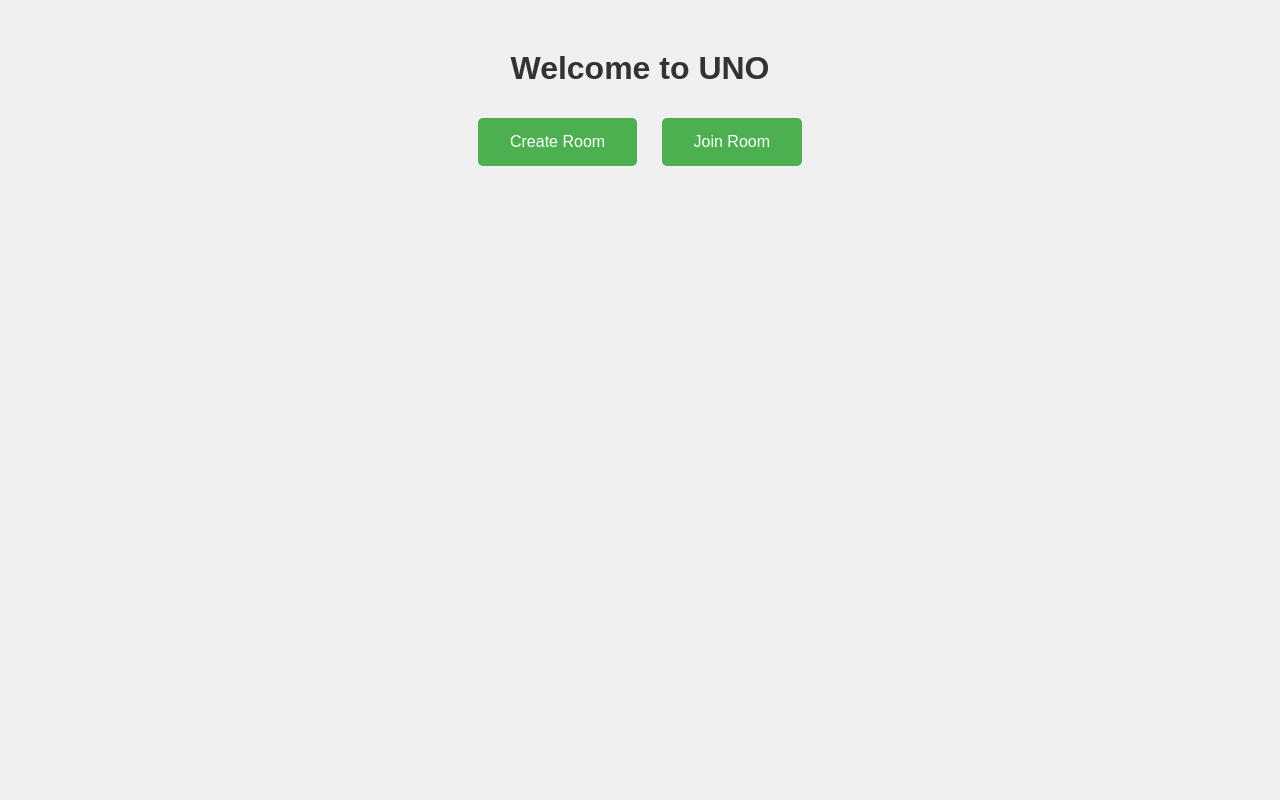
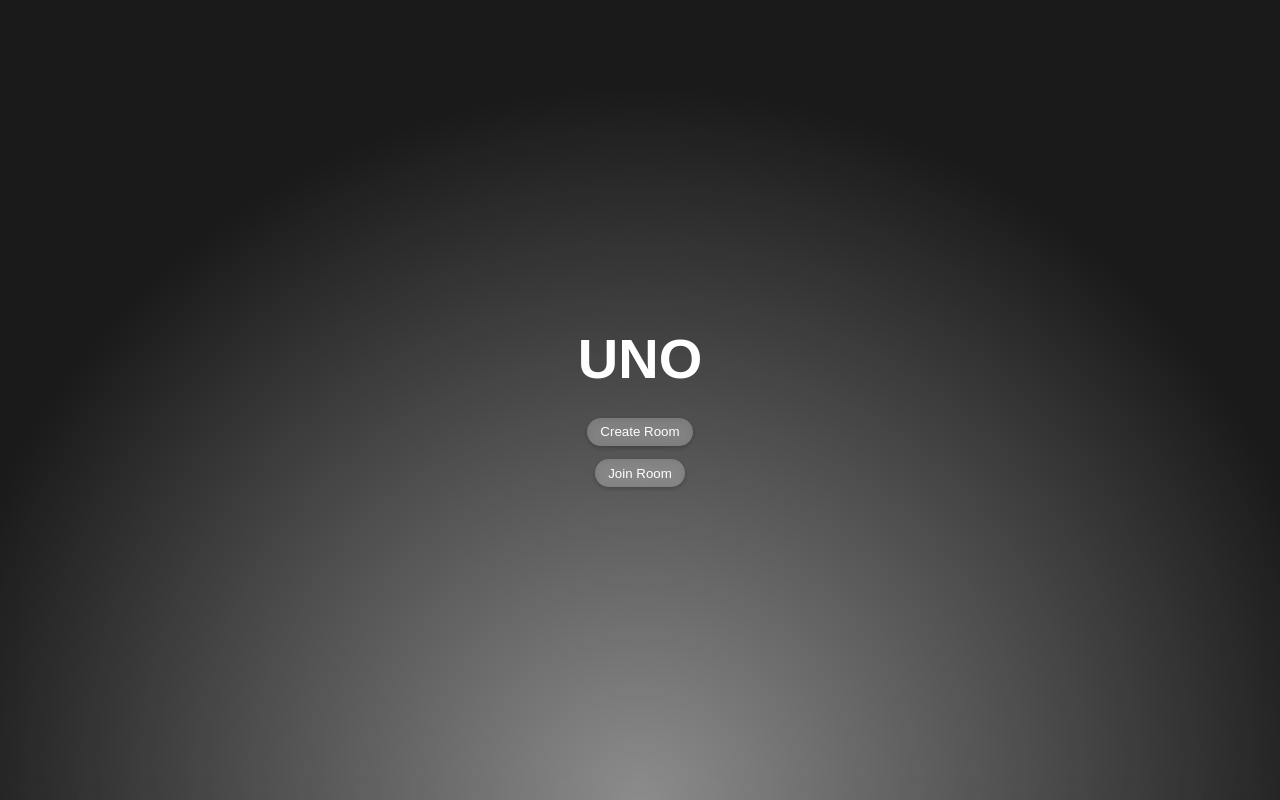
Before and after one commit to nasubh461/UNO_No_Mercy_test, a Flask app: page / in a window 1280 px wide. Run offline with Flask 3, Linux system fonts and the light colour scheme.

Commit message:
re-design the landing page

```diff
--- /dev/null
+++ b/static/css/main.css
@@ -0,0 +1,121 @@
+body {
+    background: black;
+    margin: 0;
+    padding: 0;
+    font-family: Arial, sans-serif;
+    color: white;
+    font-size: clamp(16px, 2.5vw, 24px); /* Increased base font size */
+}
+
+.background-glow {
+    position: fixed;
+    top: 0;
+    left: 0;
+    width: 100vw;
+    height: 100vh;
+    background: radial-gradient(circle at bottom, rgba(255, 255, 255, 0.5) 0%, transparent 70%);
+    z-index: -1;
+}
+
+.content-wrapper {
+    position: relative;
+    width: 100vw;
+    height: 100vh;
+    overflow: hidden;
+}
+
+.section {
+    position: absolute;
+    width: 100%;
+    height: 100%;
+    display: flex;
+    flex-direction: column;
+    justify-content: center;
+    align-items: center;
+    background: rgba(255, 255, 255, 0.1);
+    backdrop-filter: blur(10px);
+    transition: transform 0.5s ease;
+}
+
+.section.active {
+    transform: translateX(0);
+}
+
+.section.left {
+    transform: translateX(-100%);
+}
+
+.section.right {
+    transform: translateX(100%);
+}
+
+.form-container {
+    width: 100%;
+    max-width: 400px;
+    padding: 20px;
+    box-sizing: border-box;
+    display: flex;
+    flex-direction: column;
+    align-items: center;
+}
+
+h1 {
+    font-size: clamp(28px, 6vw, 56px); /* Increased h1 font size */
+    margin: 20px;
+}
+
+h2 {
+    font-size: clamp(20px, 4vw, 40px); /* Increased h2 font size */
+    margin: 20px;
+}
+
+label, input[type="text"], button {
+    margin: 0.5em 0;
+}
+
+input[type="text"] {
+    width: 100%;
+    box-sizing: border-box;
+    padding: 0.5em;
+    background: rgba(255, 255, 255, 0.1);
+    border: 1px solid rgba(255, 255, 255, 0.3);
+    border-radius: 3px;
+    color: white;
+    margin: 0.5em 0;
+}
+
+button {
+    padding: 0.5em 1em; /* Padding scales with font size */
+    background: rgba(255, 255, 255, 0.2);
+    border: none;
+    border-radius: 999px; /* Makes buttons rounded (pill-shaped) */
+    backdrop-filter: blur(5px);
+    box-shadow: 0 2px 4px rgba(0, 0, 0, 0.2);
+    color: white;
+    cursor: pointer;
+    margin: 0.5em 0;
+}
+
+input[type="text"] {
+    background: rgba(255, 255, 255, 0.1);
+    border: 1px solid rgba(255, 255, 255, 0.3);
+    border-radius: 3px;
+    color: white;
+}
+
+.error-message {
+    position: fixed;
+    top: 20px;
+    left: 50%;
+    transform: translateX(-50%);
+    background: rgba(255, 0, 0, 0.2); /* Red-tinted glass effect */
+    backdrop-filter: blur(5px);       /* Glassmorphism blur */
+    border: 1px solid rgba(255, 0, 0, 0.5);
+    color: white;
+    padding: 10px 20px;
+    border-radius: 5px;
+    z-index: 1000;                   /* Ensures it appears on top */
+    opacity: 0;                      /* Initially invisible */
+    transition: opacity 0.5s ease;   /* Smooth fade effect */
+    display: none;                   /* Hidden by default */
+}
--- a/templates/main.html
+++ b/templates/main.html
@@ -1,38 +1,41 @@
 <!DOCTYPE html>
-<html>
+<html lang="en">
 <head>
-    <title>UNO Landing Page</title>
-    <link rel="stylesheet" type="text/css" href="/static/css/style.css">
+    <title>UNO by TAMO</title>
+    <link rel="stylesheet" type="text/css" href="/static/css/main.css">
 </head>
 <body>
-    <h1>Welcome to UNO</h1>
+    <div id="error-message" class="error-message" role="alert"></div>
+    <div class="background-glow"></div>
+    <div class="content-wrapper">
+        <div class="section main-content active">
+            <div class="form-container">
+                <h1>UNO</h1>
                 <button id="create-room-btn">Create Room</button>
                 <button id="join-room-btn">Join Room</button>
-
-    <!-- Create Room Modal -->
-    <div id="create-room-modal" class="modal">
-        <div class="modal-content">
-            <span class="close" id="close-create-room">&times;</span>
+            </div>
+        </div>
+        <div class="section create-room-content right">
+            <div class="form-container">
                 <h2>Create Room</h2>
-            <label for="create-player-name">Player Name:</label>
+                <label for="create-player-name">Name:</label>
                 <input type="text" id="create-player-name">
                 <button id="create-room-submit">Create Room</button>
+                <button class="back-btn">Back</button>
             </div>
         </div>
-
-    <!-- Join Room Modal -->
-    <div id="join-room-modal" class="modal">
-        <div class="modal-content">
-            <span class="close" id="close-join-room">&times;</span>
+        <div class="section join-room-content right">
+            <div class="form-container">
                 <h2>Join Room</h2>
-            <label for="join-player-name">Player Name:</label>
+                <label for="join-player-name">Name:</label>
                 <input type="text" id="join-player-name">
                 <label for="join-room-code">Room Code:</label>
                 <input type="text" id="join-room-code">
                 <button id="join-room-submit">Join Room</button>
+                <button class="back-btn">Back</button>
             </div>
         </div>
-
-    <script src="/static/js/index.js"></script>
+    </div>
+    <script src="/static/js/main.js"></script>
 </body>
 </html>
--- a/templates/room.html
+++ b/templates/room.html
@@ -2,7 +2,7 @@
 <html>
 <head>
     <title>UNO Room</title>
-    <link rel="stylesheet" type="text/css" href="/static/css/style.css">
+    <link rel="stylesheet" type="text/css" href="/static/css/room.css">
     <script src="https://cdnjs.cloudflare.com/ajax/libs/socket.io/4.0.1/socket.io.js"></script>
     <script>
         var roomCode = "{{ room_code }}";
```
Also changed, not shown: static/js/index.js (deleted, +0 -81 lines), static/js/main.js (added, +113 -0 lines), static/css/room.css (renamed from static/css/style.css). Lines whose indentation alone changed are shown as unchanged.
